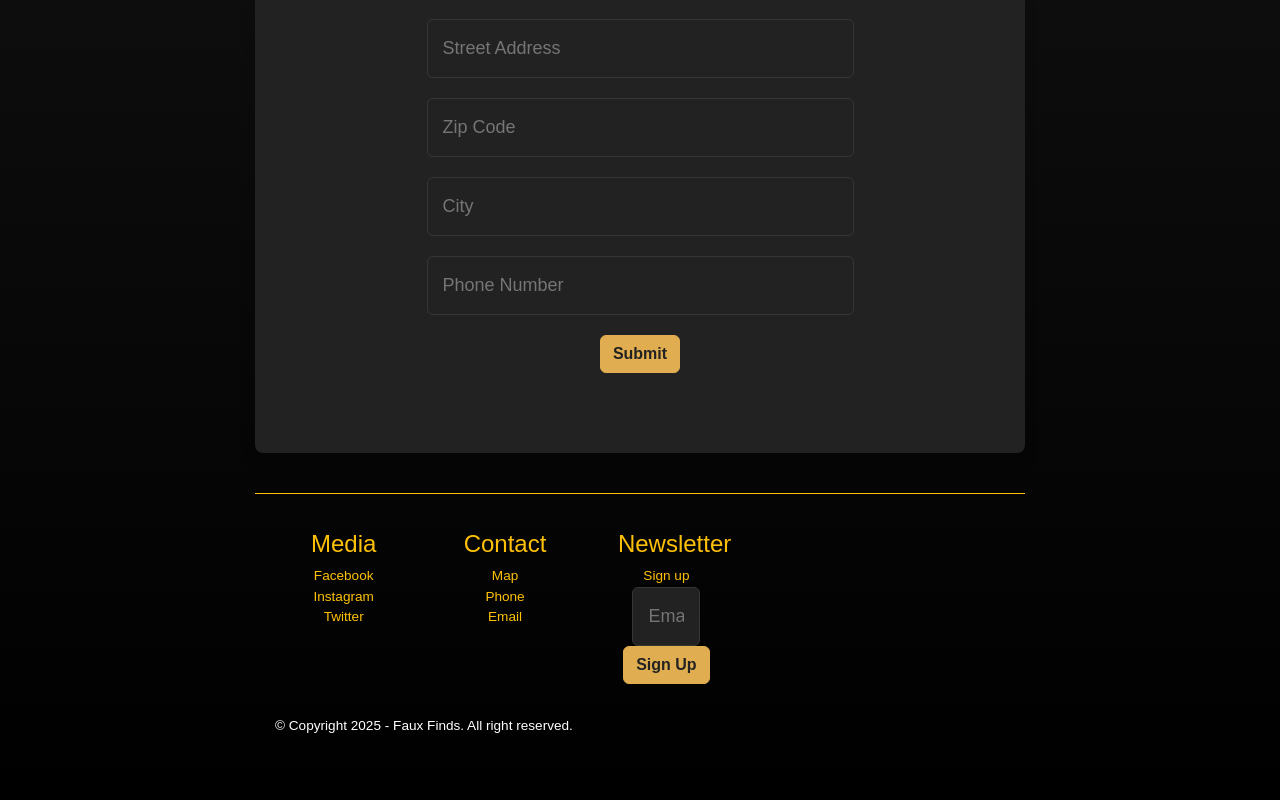
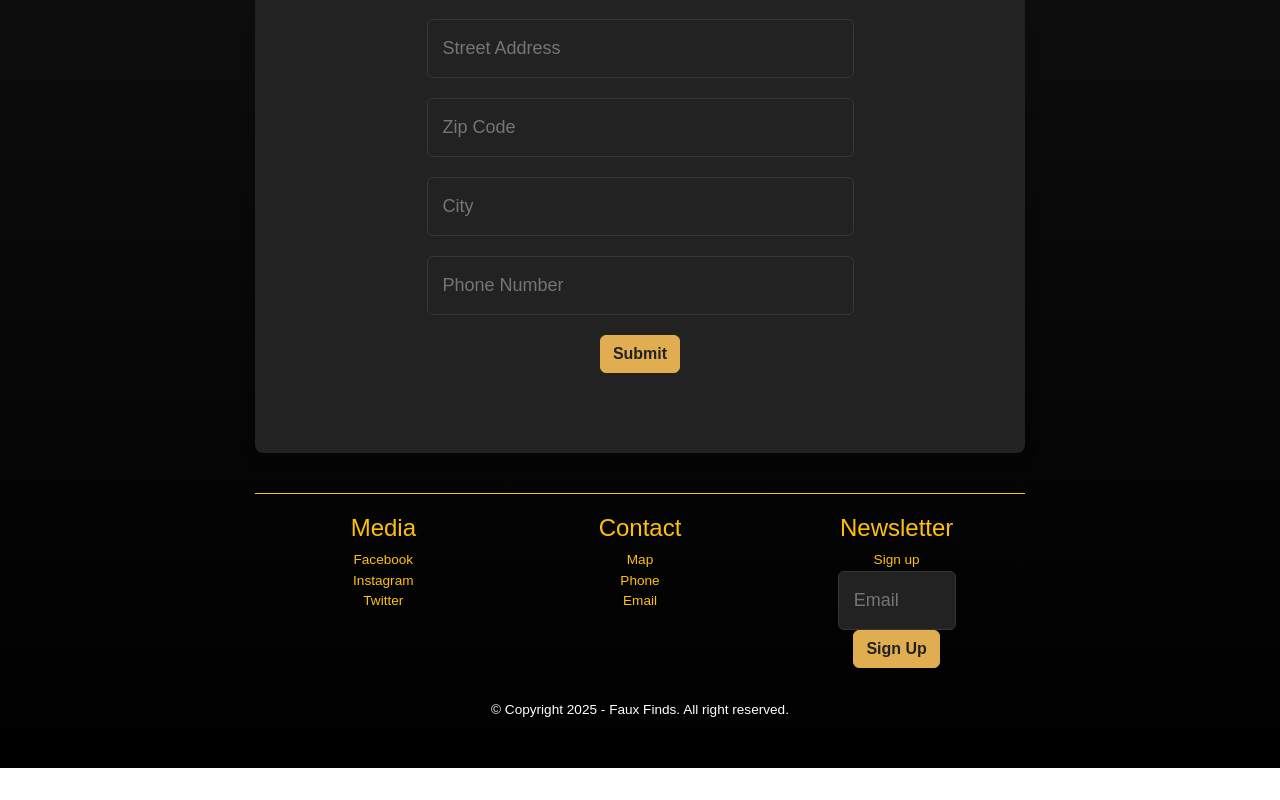
Before and after one commit to christerbengt/fake-store, a React (Vite) app: page /Checkout in a window 1280 px wide. Shown: the part 882-1682 px from the top of the page. After the commit the page ends 1650 px from the top, so only its background shows below. Built offline with nearby package versions, Linux system fonts and the light colour scheme.

Commit message:
centered button and footer

```diff
--- a/src/components/Footer.jsx
+++ b/src/components/Footer.jsx
@@ -35,7 +35,7 @@ const handleSubmit = (event) => {
 
     return (
     <div className="footer">
-      <div className="container">
+      <div className="container-sm py-1">
         <div className="row">
           <div className="col-md-3 col-sm-6 mx-auto">
             <h4>Media</h4>
--- a/src/pages/App.jsx
+++ b/src/pages/App.jsx
@@ -140,7 +140,7 @@ function App() {
         )}
       </div>
 
-      <div className="container">
+      <div className="container-sm py-4">
         <div className="text-center py-4">
           <Link
             to="/checkout"
```
